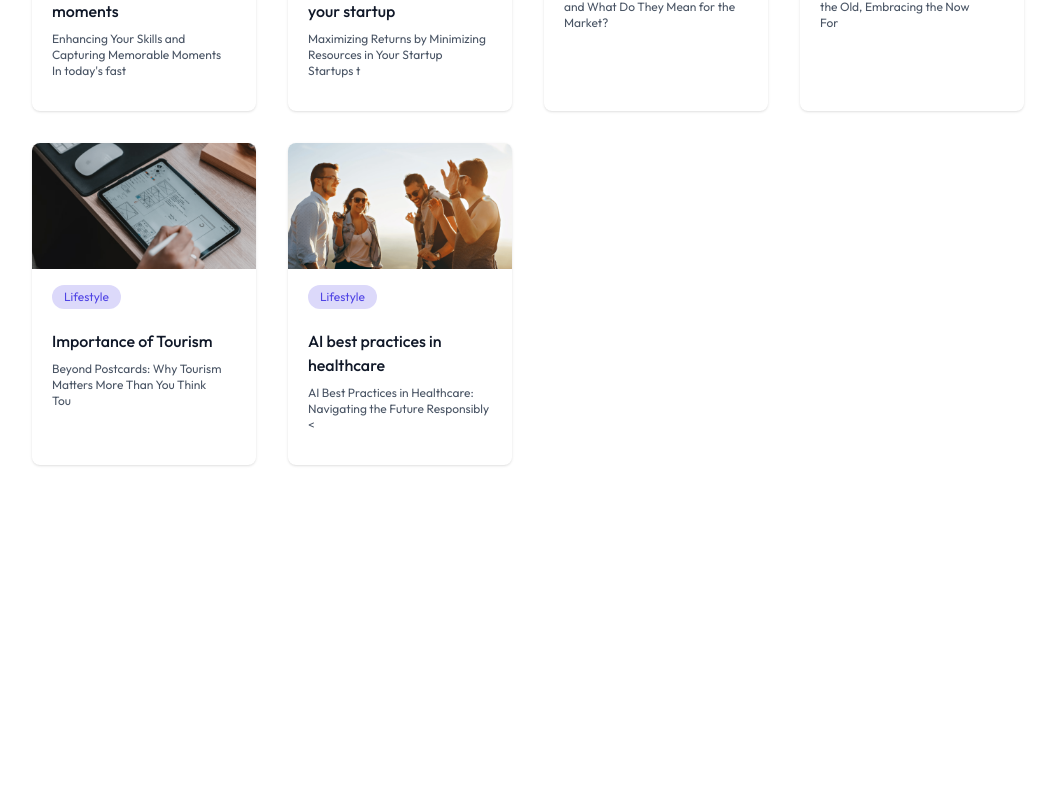
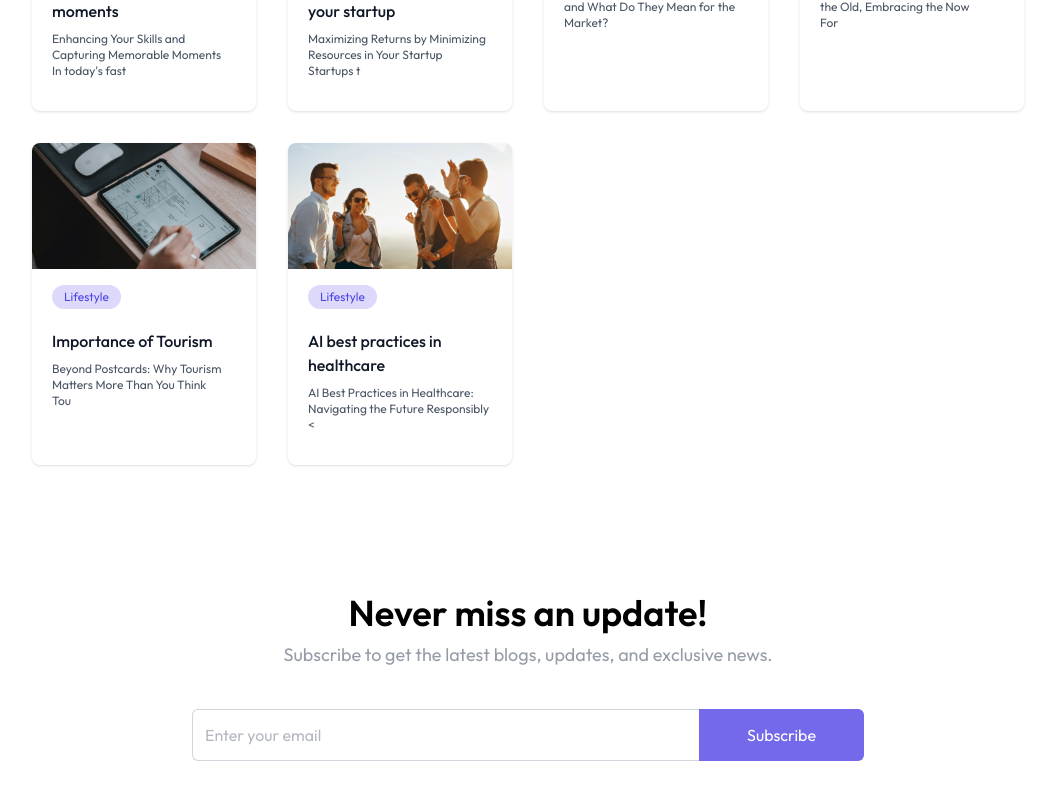
Before and after one commit to Limon00001/eassy-north-a-blog-platform, a React (Vite) app in the folder client/: page / in a window 1280 px wide. Shown: the part 1255-2054 px from the top of the page, without its empty margins (112-1166 px from the left). Before the commit the page ends 1816 px from the top, so only its background shows below. Built offline with nearby package versions, Linux system fonts and the light colour scheme.

Commit message:
feat(client-newsletter): add newsletter subscription section

```diff
--- /dev/null
+++ b/client/src/components/Newsletter.jsx
@@ -0,0 +1,36 @@
+/**
+ * Author: Monayem Hossain Limon
+ * GitHub: https://github.com/Limon00001
+ * Date: 10 Jun, 2025
+ * @copyright 2025 monayem_hossain_limon
+ */
+
+const Newsletter = () => {
+  return (
+    <div className="flex flex-col items-center justify-center text-center space-y-2 my-32">
+      <h1 className="text-2xl md:text-4xl font-semibold">
+        Never miss an update!
+      </h1>
+      <p className="md:text-lg text-gray-500/70 pb-8">
+        Subscribe to get the latest blogs, updates, and exclusive news.
+      </p>
+      <form className="flex items-center justify-between max-w-2xl w-full md:h-13 h-12">
+        <input
+          type="text"
+          placeholder="Enter your email"
+          required
+          className="border border-gray-300 rounded-md h-full border-r-0 outline-none w-full rounded-r-none px-3 text-gray-500"
+        />
+        <button
+          type="submit"
+          className="md:px-12 px-8 h-full text-white bg-primary/80 hover:bg-primary transition-all cursor-pointer rounded-md rounded-l-none"
+        >
+          Subscribe
+        </button>
+      </form>
+    </div>
+  );
+};
+
+// Export
+export default Newsletter;
--- a/client/src/pages/Home.jsx
+++ b/client/src/pages/Home.jsx
@@ -9,6 +9,7 @@
 import BlogList from '../components/BlogList';
 import Header from '../components/Header';
 import Navbar from '../components/Navbar';
+import Newsletter from '../components/Newsletter';
 
 const Home = () => {
   return (
@@ -16,6 +17,7 @@ const Home = () => {
       <Navbar />
       <Header />
       <BlogList />
+      <Newsletter />
     </>
   );
 };
```
